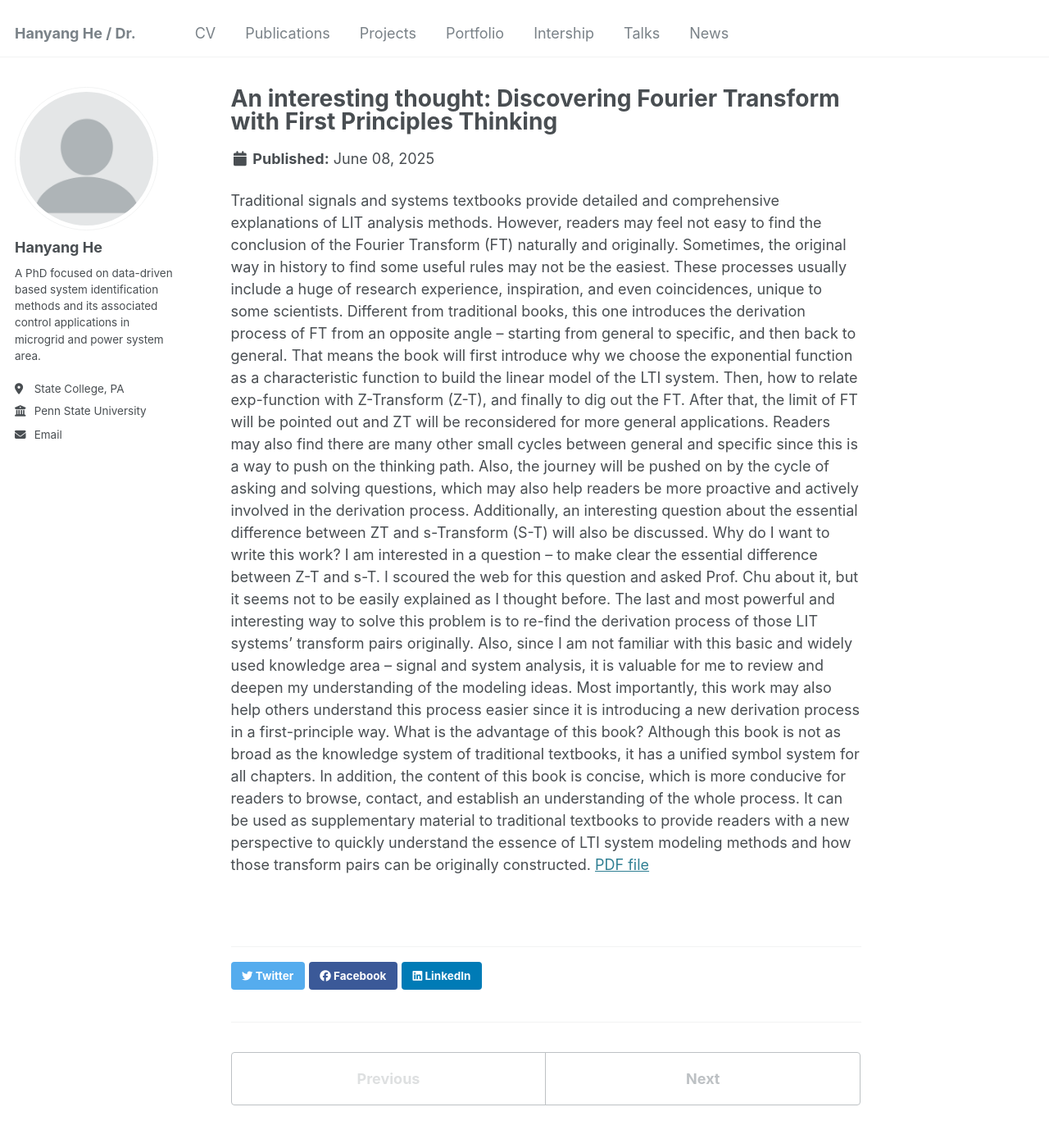
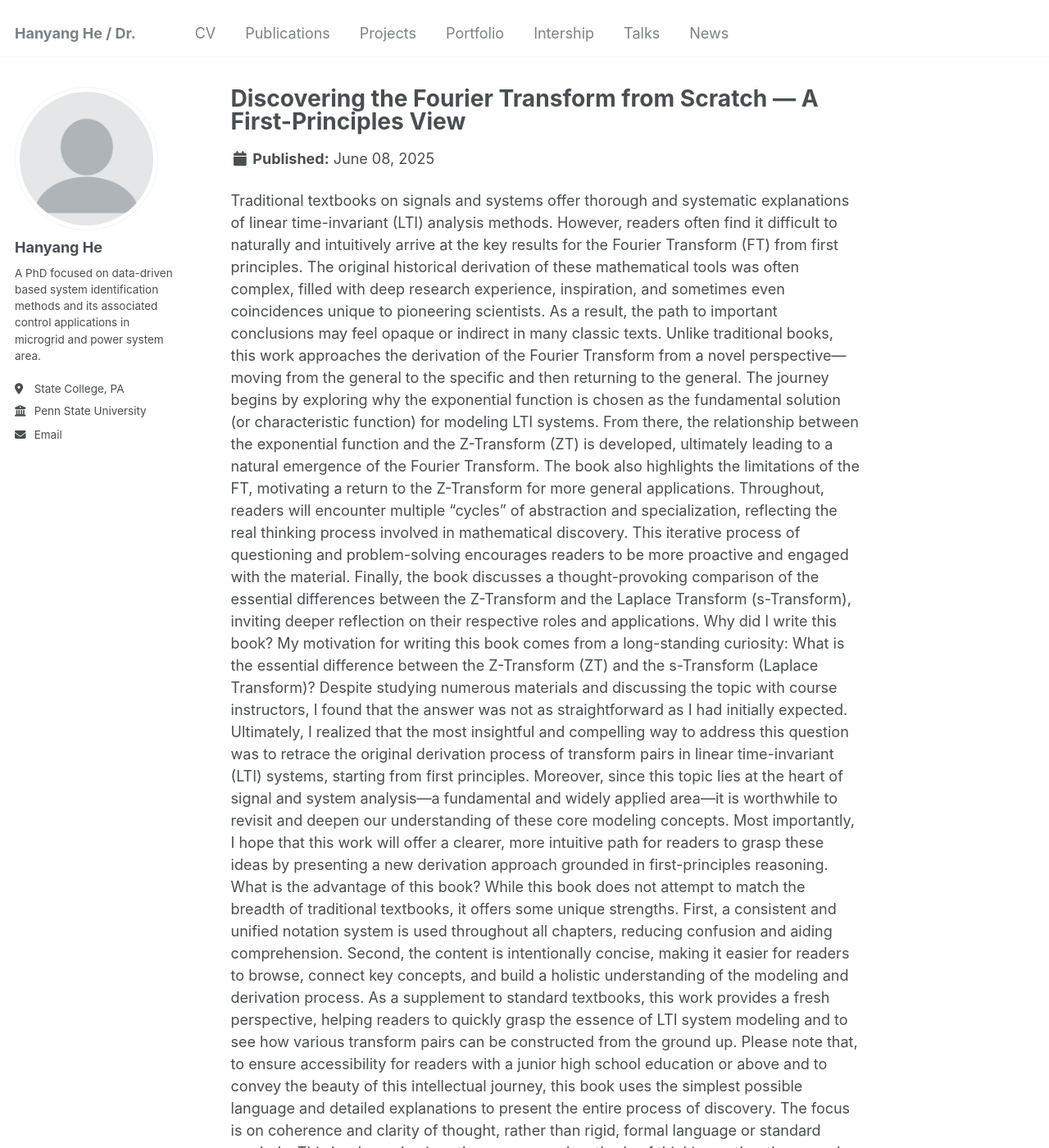
Before and after one commit to HanyangHe/HanyangHe.github.io, a Jekyll site: the page built from _portfolio/portfolio-1.md, in a window 1280 px wide and 1400 px high. Shown: the whole window at 82% size. Built offline with Jekyll 4.4.1, drawn with Linux system fonts in a browser that asks for light colours; a script that is not in the unit is left out; some of the changed text lies outside the part shown.

Commit message:
Update portfolio-1.md

```diff
--- a/_portfolio/portfolio-1.md
+++ b/_portfolio/portfolio-1.md
@@ -1,36 +1,18 @@
 ---
-title: "An interesting thought: Discovering Fourier Transform with First Principles Thinking"
-excerpt: "This is an interesting thought I had after listening to the signal and system class at UWM. I write a small textbook to give a possible explanation for the essential difference between Z-transform and S-transform, and give an unconventional perspective to discover the Fourier transform originally. As a student, I write this from a student's perspective, which may help students acquire the idea smoothly. After all, users understand their needs the most.<br/><img src='/images/FourierTransIndex.PNG'>"
+title: "Discovering the Fourier Transform from Scratch — A First-Principles View"
+excerpt: "This is an interesting thought I had after listening to the signal and system class at UWM. The first edition was completed on December 31, 2022. The second edition was revised on June 7, 2025.<br/><img src='/images/FourierTransIndex.PNG'>"
 collection: portfolio
 ---
 
-Traditional signals and systems textbooks provide detailed and comprehensive explanations of LIT
-analysis methods. However, readers may feel not easy to find the conclusion of the Fourier Transform (FT)
-naturally and originally. Sometimes, the original way in history to find some useful rules may not be the
-easiest. These processes usually include a huge of research experience, inspiration, and even coincidences,
-unique to some scientists. Different from traditional books, this one introduces the derivation process of FT
-from an opposite angle – starting from general to specific, and then back to general. That means the book
-will first introduce why we choose the exponential function as a characteristic function to build the linear
-model of the LTI system. Then, how to relate exp-function with Z-Transform (Z-T), and finally to dig out
-the FT. After that, the limit of FT will be pointed out and ZT will be reconsidered for more general
-applications. Readers may also find there are many other small cycles between general and specific since
-this is a way to push on the thinking path. Also, the journey will be pushed on by the cycle of asking and
-solving questions, which may also help readers be more proactive and actively involved in the derivation
-process. Additionally, an interesting question about the essential difference between ZT and s-Transform
-(S-T) will also be discussed.
-Why do I want to write this work?
-I am interested in a question – to make clear the essential difference between Z-T and s-T. I scoured
-the web for this question and asked Prof. Chu about it, but it seems not to be easily explained as I thought
-before. The last and most powerful and interesting way to solve this problem is to re-find the derivation
-process of those LIT systems’ transform pairs originally. Also, since I am not familiar with this basic and
-widely used knowledge area – signal and system analysis, it is valuable for me to review and deepen my
-understanding of the modeling ideas. Most importantly, this work may also help others understand this
-process easier since it is introducing a new derivation process in a first-principle way.
+Traditional textbooks on signals and systems offer thorough and systematic explanations of linear time-invariant (LTI) analysis methods. However, readers often find it difficult to naturally and intuitively arrive at the key results for the Fourier Transform (FT) from first principles. The original historical derivation of these mathematical tools was often complex, filled with deep research experience, inspiration, and sometimes even coincidences unique to pioneering scientists. As a result, the path to important conclusions may feel opaque or indirect in many classic texts.
+Unlike traditional books, this work approaches the derivation of the Fourier Transform from a novel perspective—moving from the general to the specific and then returning to the general. The journey begins by exploring why the exponential function is chosen as the fundamental solution (or characteristic function) for modeling LTI systems. From there, the relationship between the exponential function and the Z-Transform (ZT) is developed, ultimately leading to a natural emergence of the Fourier Transform. The book also highlights the limitations of the FT, motivating a return to the Z-Transform for more general applications.
+Throughout, readers will encounter multiple “cycles” of abstraction and specialization, reflecting the real thinking process involved in mathematical discovery. This iterative process of questioning and problem-solving encourages readers to be more proactive and engaged with the material. Finally, the book discusses a thought-provoking comparison of the essential differences between the Z-Transform and the Laplace Transform (s-Transform), inviting deeper reflection on their respective roles and applications.
+Why did I write this book?
+My motivation for writing this book comes from a long-standing curiosity: What is the essential difference between the Z-Transform (ZT) and the s-Transform (Laplace Transform)? Despite studying numerous materials and discussing the topic with course instructors, I found that the answer was not as straightforward as I had initially expected. Ultimately, I realized that the most insightful and compelling way to address this question was to retrace the original derivation process of transform pairs in linear time-invariant (LTI) systems, starting from first principles.
+Moreover, since this topic lies at the heart of signal and system analysis—a fundamental and widely applied area—it is worthwhile to revisit and deepen our understanding of these core modeling concepts. Most importantly, I hope that this work will offer a clearer, more intuitive path for readers to grasp these ideas by presenting a new derivation approach grounded in first-principles reasoning.
 What is the advantage of this book?
-Although this book is not as broad as the knowledge system of traditional textbooks, it has a unified
-symbol system for all chapters. In addition, the content of this book is concise, which is more conducive
-for readers to browse, contact, and establish an understanding of the whole process. It can be used as
-supplementary material to traditional textbooks to provide readers with a new perspective to quickly
-understand the essence of LTI system modeling methods and how those transform pairs can be originally
-constructed.
-[PDF file](https://drive.google.com/drive/folders/1vX1E28cf1zMBjO86YXrhDYtYRrdgoxks?usp=share_link)
+While this book does not attempt to match the breadth of traditional textbooks, it offers some unique strengths. First, a consistent and unified notation system is used throughout all chapters, reducing confusion and aiding comprehension. Second, the content is intentionally concise, making it easier for readers to browse, connect key concepts, and build a holistic understanding of the modeling and derivation process. As a supplement to standard textbooks, this work provides a fresh perspective, helping readers to quickly grasp the essence of LTI system modeling and to see how various transform pairs can be constructed from the ground up.
+Please note that, to ensure accessibility for readers with a junior high school education or above and to convey the beauty of this intellectual journey, this book uses the simplest possible language and detailed explanations to present the entire process of discovery. The focus is on coherence and clarity of thought, rather than rigid, formal language or standard symbols. This book emphasizes the process and methods of thinking, rather than merely presenting results and conclusions.
+The aim is to encourage and promote qualities and values rooted in independent, first-principles reasoning, respect for objective natural laws, and free thought, rather than uncritical adherence to existing rules or so-called “absolute correctness.” When everyone cultivates the habit of thinking, acting, and making decisions following natural laws, society will progress toward a state of true harmony, authenticity, and integrity.
+
+[PDF file](https://drive.google.com/file/d/1kFuFD3GIIXV7dZnVwqP5saYS_nRDWSQE/view?usp=drive_link)
```
